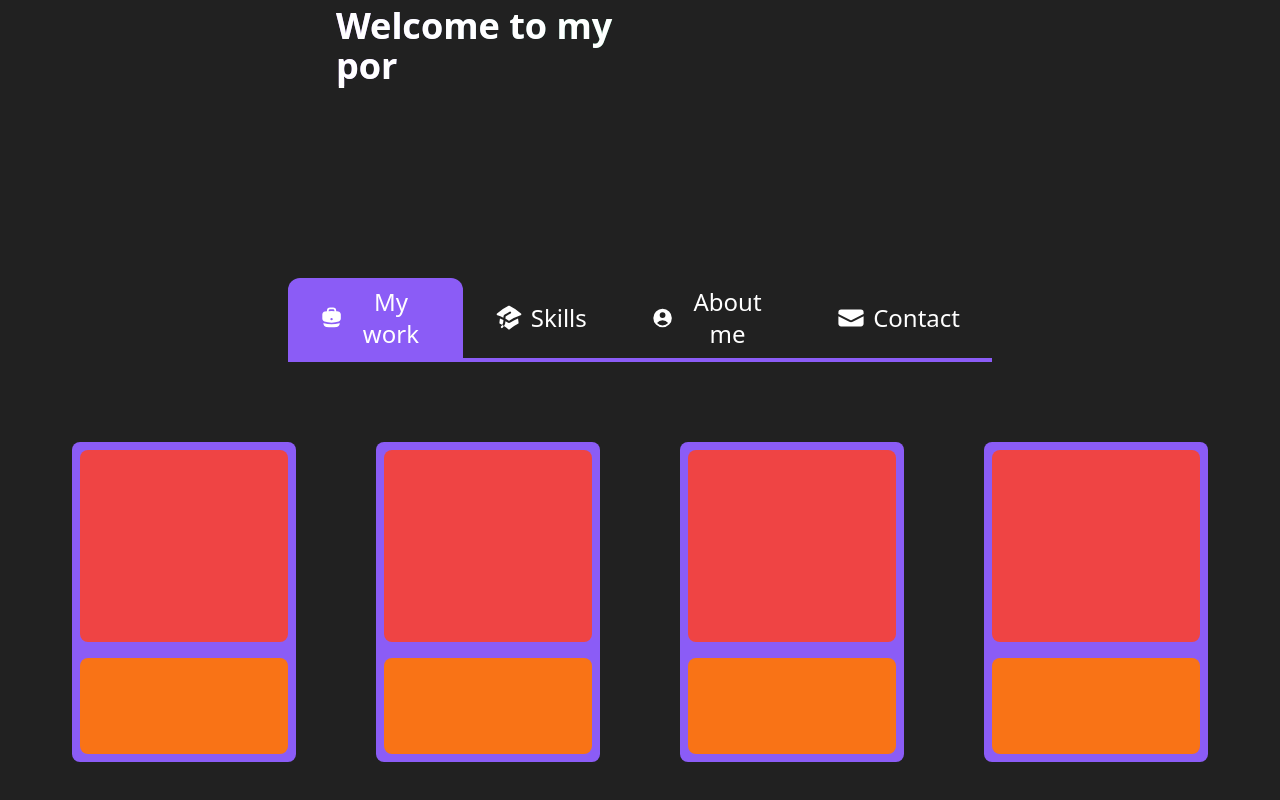
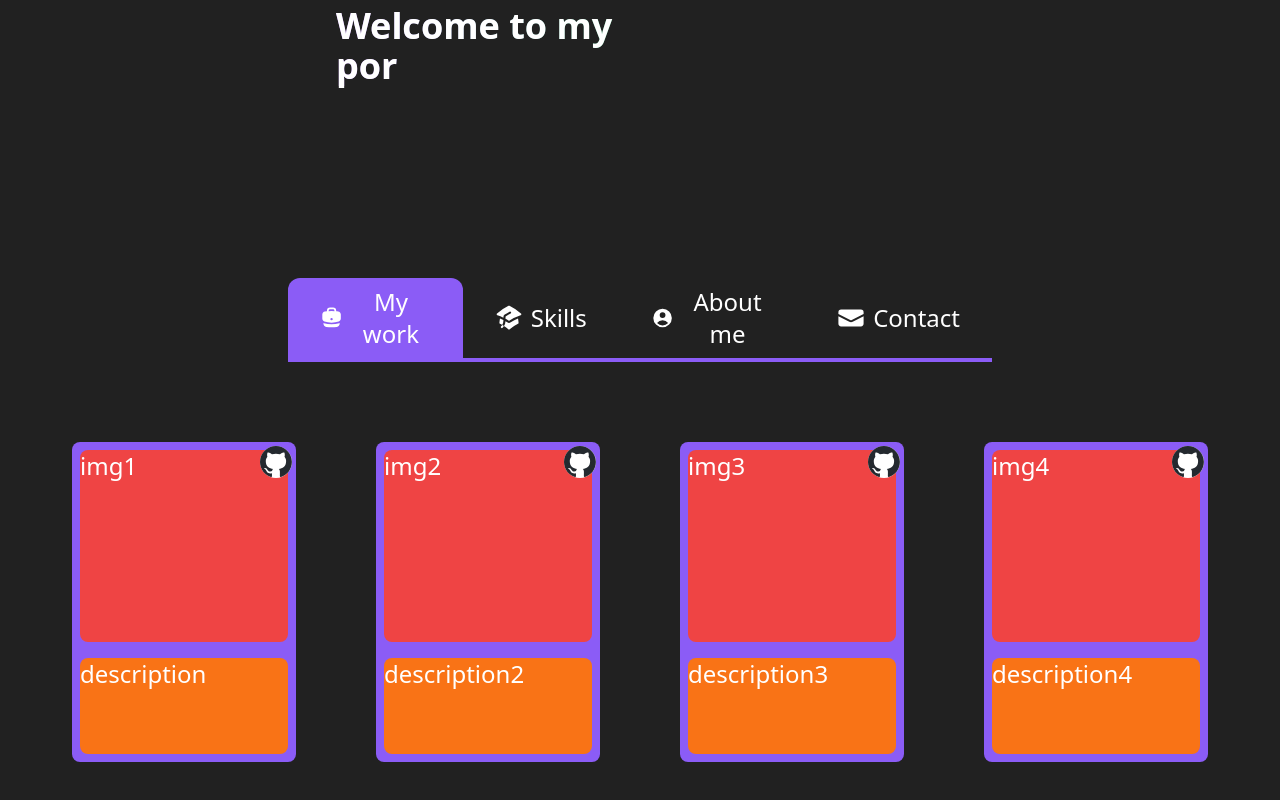
Before and after one commit to GabrielYKB/next.js-portfolio-2.0, a Next.js app: page / in a window 1280 px wide. Shown: the part 418-1218 px from the top of the page. Built offline with nearby package versions, Linux system fonts and the light colour scheme.

Commit message:
work on card template

```diff
--- a/src/components/Card.tsx
+++ b/src/components/Card.tsx
@@ -1,4 +1,4 @@
-import React from "react";
+import React, { useState } from "react";
 import Tilt from "react-parallax-tilt";
 
 export default function Card() {
@@ -6,33 +6,48 @@ export default function Card() {
         {
             label: "img1",
             content: "description",
+            link: "",
         },
         {
             label: "img2",
             content: "description2",
+            link: "",
         },
         {
             label: "img3",
             content: "description3",
+            link: "",
         },
         {
             label: "img4",
             content: "description4",
+            link: "",
         },
     ];
 
+    const [cardData, setCardData] = useState([]);
+
     return (
-        <div className="">
+        <div className="flex space-x-20 justify-center">
+            {cardsData.map((card, dsc) => {
+                return (
                     <Tilt>
                         <div className="h-80 w-56 bg-violet-500 flex rounded-lg items-center justify-start flex-col">
-                    <div className=" bg-red-500 w-52 h-48 rounded-lg m-2">
-                        {cardsData.label}
+                            <div className=" bg-red-500 w-52 h-48 rounded-lg m-2 ">
+                                <div className="h-8 w-8 bg-white fixed right-1 top-1 rounded-full">
+                                    <a href="">
+                                        <img src="github-mark.svg" />
+                                    </a>
+                                </div>
+                                {card.label}
                             </div>
                             <div className=" bg-orange-500 w-52 h-24 mt-2 rounded-lg">
-                        {cardsData.map}
+                                {card.content}
                             </div>
                         </div>
                     </Tilt>
+                );
+            })}
         </div>
     );
 }
--- a/src/components/Cards.tsx
+++ b/src/components/Cards.tsx
@@ -3,10 +3,7 @@ import Card from "./Card";
 
 export default function Cards() {
     return (
-        <div className="flex space-x-20 justify-center">
-            <Card />
-            <Card />
-            <Card />
+        <div className="">
             <Card />
         </div>
     );
--- a/src/components/Titles/WorkTitle.tsx
+++ b/src/components/Titles/WorkTitle.tsx
@@ -16,7 +16,6 @@ export default function WorkTitle() {
                 />
                 <path d="M3 15.055v-.684c.126.053.255.1.39.142 2.092.642 4.313.987 6.61.987 2.297 0 4.518-.345 6.61-.987.135-.041.264-.089.39-.142v.684c0 1.347-.985 2.53-2.363 2.686a41.454 41.454 0 01-9.274 0C3.985 17.585 3 16.402 3 15.055z" />
             </svg>
-
             <p>My work</p>
         </div>
     );
```
Also changed, not shown: public/github-mark-white.svg (added), public/github-mark.svg (added). Lines whose indentation alone changed are shown as unchanged.
